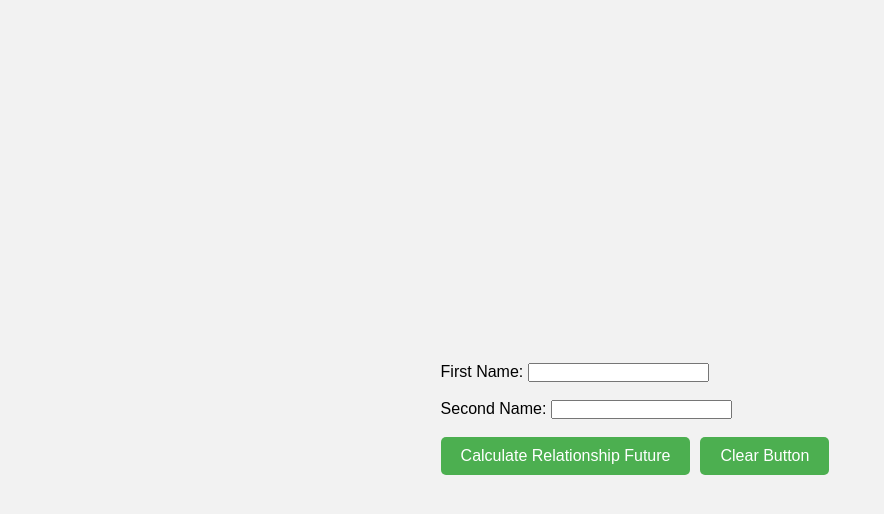
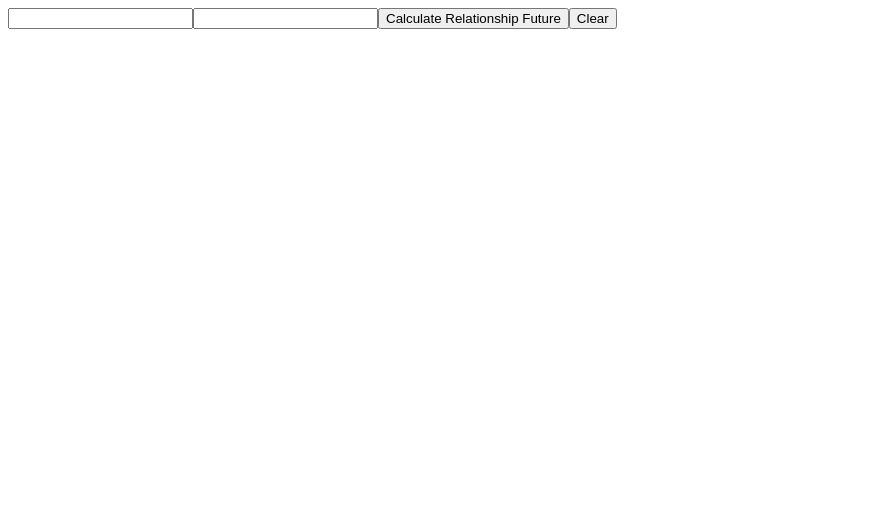
Before and after one commit to acciojob/flames-app-react-Shriram26101999, a React app: page / in a window 1280 px wide. Shown: the top 514 px of the page, without its empty margins (0-884 px from the left). Built offline with nearby package versions, Linux system fonts and the light colour scheme.

Commit message:
Update App.js

```diff
--- a/src/components/App.js
+++ b/src/components/App.js
@@ -1,79 +1,83 @@
-import React, {Component, useState} from "react";
-import '../styles/App.css';
+import React, { useState } from "react";
 
-class App extends Component {
-    constructor(props){
-        super(props)
-        this.calculate=this.calculate.bind(this)
-        this.reset=this.reset.bind(this)
-    }
-    state={
-        firstName:"",
-        lastName:"",
-        result:""
+function App() {
+  const [firstName, setFirstName] = useState("");
+  const [secondName, setSecondName] = useState("");
+  const [relationship, setRelationship] = useState("");
+
+  const handleClick = () => {
+    if (firstName === "" || secondName === "") {
+      setRelationship("Please Enter valid input");
+      return;
     }
 
-    calculate(e)
-    {
-        e.preventDefault();
-        let a =this.state.firstName
-        let b =this.state.lastName
+    const name1 = firstName.toLowerCase();
+    const name2 = secondName.toLowerCase();
 
-        let resultA = a.split('').filter((elem) => b.indexOf(elem) == -1).join('');
-        let resultB = b.split('').filter((elem) => a.indexOf(elem) == -1).join('');
-
-        console.log(resultB);
-        console.log(resultA);
-
-        var result=(resultA.length+resultB.length)%6
-        if(this.state.firstName=="" && this.state.secondName=="")
-        {
-            this.setState({result:"Please Enter valid input"})
-        }
-        else if(result==1)
-        {
-            this.setState({result:"Friends"})
-        }
-        else if(result==2)
-        {
-            this.setState({result:"Love"})
-        }
-        else if(result==3)
-        {
-            this.setState({result:"Affection"})
-        }
-        else if(result==4)
-        {
-            this.setState({result:"Marriage"})
-        }
-        else if(result==5)
-        {
-            this.setState({result:"Enemy"})
-        }
-        else if(result==0)
-        {
-            this.setState({result:"Siblings"})
-        }
+    let commonChars = "";
+    for (let i = 0; i < name1.length; i++) {
+      const char = name1.charAt(i);
+      if (name2.includes(char)) {
+        commonChars += char;
+        name2 = name2.replace(char, "");
+      }
     }
 
-    reset(){
-        this.setState({result:""})
+    const remaining1 = name1.replace(new RegExp(`[${commonChars}]`, "g"), "");
+    const remaining2 = name2.replace(new RegExp(`[${commonChars}]`, "g"), "");
+    const sum = (remaining1.length + remaining2.length) % 6;
+
+    switch (sum) {
+      case 0:
+        setRelationship("Siblings");
+        break;
+      case 1:
+        setRelationship("Friends");
+        break;
+      case 2:
+        setRelationship("Love");
+        break;
+      case 3:
+        setRelationship("Affection");
+        break;
+      case 4:
+        setRelationship("Marriage");
+        break;
+      case 5:
+        setRelationship("Enemy");
+        break;
+      default:
+        setRelationship("Please Enter valid input");
     }
-    render() {
-        return(
-            <div id="main">
-               {/* Do not remove the main div */}
-                <h3 data-testid="answer">{this.state.result}</h3><br/>
-                <form>
-            <label>First Name: <input data-testid="input1" onChange={(e)=>this.setState({firstName:e.target.value})}/></label><br/><br/>
-                <label>Second Name: <input data-testid="input2" onChange={(e)=>this.setState({lastName:e.target.value})}/></label><br/><br/>
-                <button data-testid="calculate_relationship" onClick={(e)=>this.calculate(e)}>Calculate Relationship Future</button>
-                <button data-testid="clear" onClick={()=>this.reset()} type="reset" defaultValue="Reset">Clear Button</button>
-                </form>
-            </div>
-        )
-    }
+  };
+
+  const handleClear = () => {
+    setFirstName("");
+    setSecondName("");
+    setRelationship("");
+  };
+
+  return (
+    <div>
+      <input
+        type="text"
+        value={firstName}
+        onChange={(e) => setFirstName(e.target.value)}
+        data-testid="input1"
+      />
+      <input
+        type="text"
+        value={secondName}
+        onChange={(e) => setSecondName(e.target.value)}
+        data-testid="input2"
+      />
+      <button onClick={handleClick} data-testid="calculate_relationship">
+        Calculate Relationship Future
+      </button>
+      <button onClick={handleClear}>Clear</button>
+      <h3 data-testid="answer">{relationship}</h3>
+    </div>
+  );
 }
 
-
-export default App
+export default App;
```
